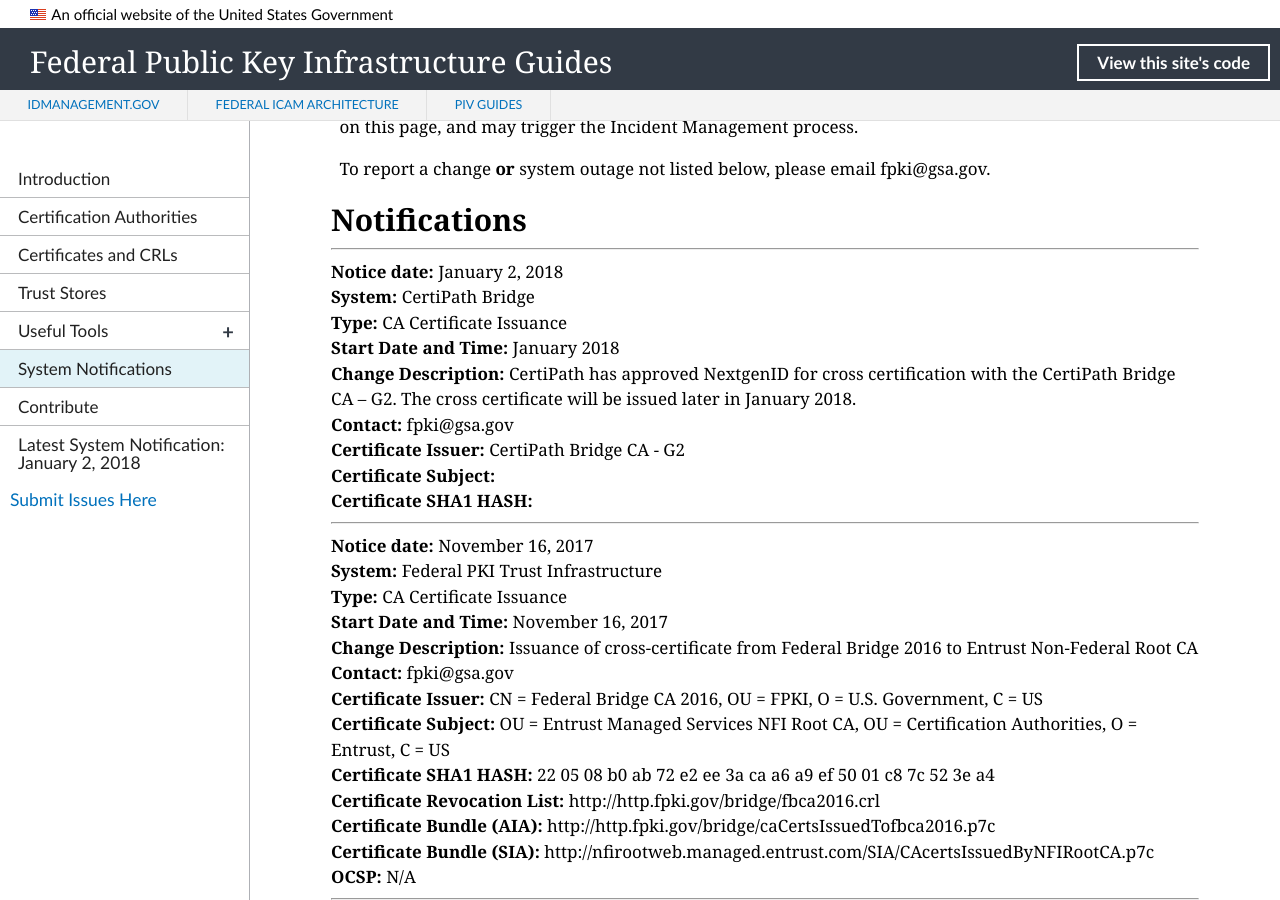
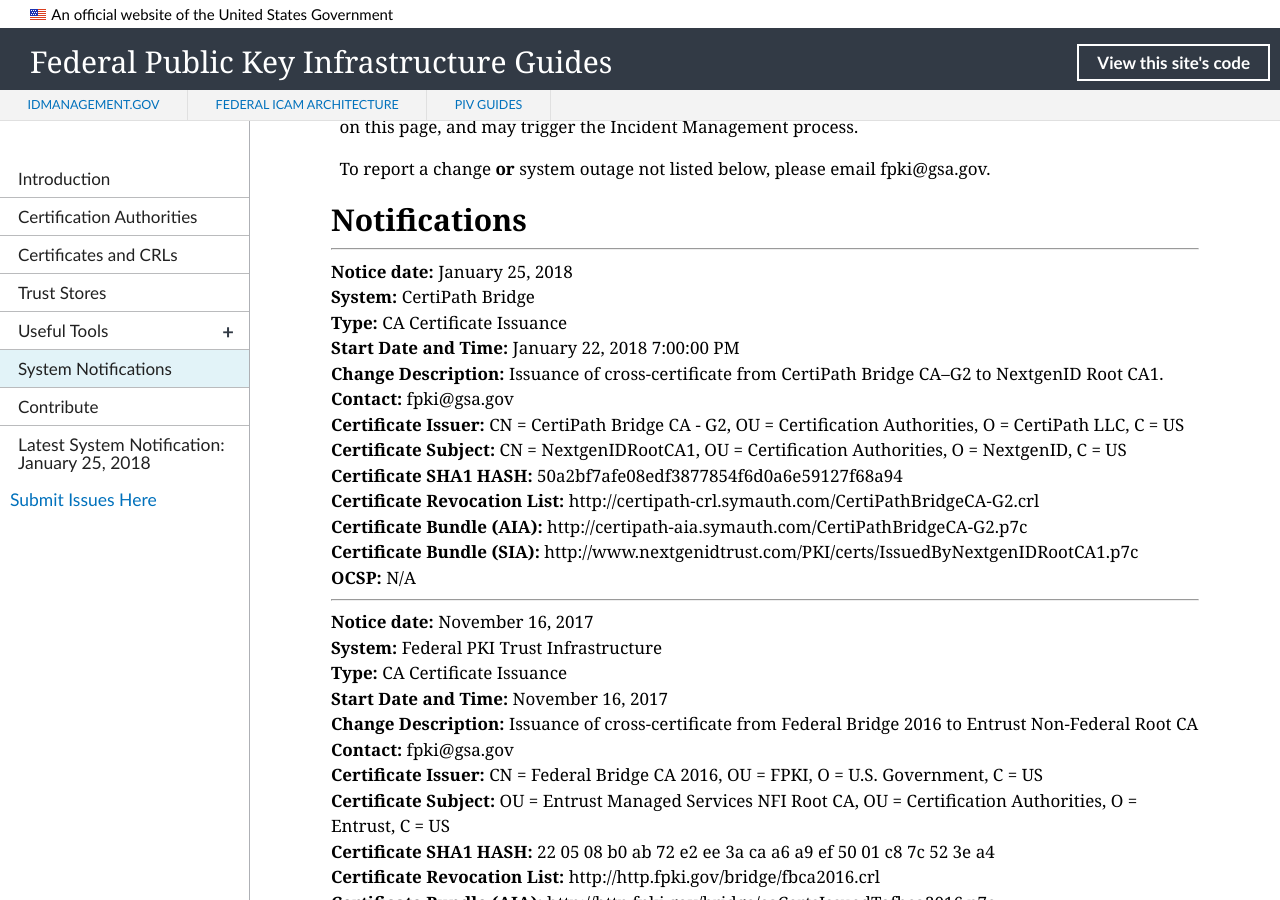
Before and after one commit to GSA/fpki-guides, a Jekyll site: the page built from pages/fpki_notifications.md, in a window 1280 px wide and 900 px high, scrolled down 637 px. Built offline with Jekyll 4.4.1, drawn with Linux system fonts in a browser that asks for light colours; nearby versions of some CDN libraries; library files that are not in the unit come from our copies.

Commit message:
Update notifications.yml (#173)
* Update notifications.yml

Updated the NextgenID cross certificate with issued certificate details.

* removing end date

```diff
--- a/_data/notifications.yml
+++ b/_data/notifications.yml
@@ -244,20 +244,19 @@
   sia_uri: http://nfirootweb.managed.entrust.com/SIA/CAcertsIssuedByNFIRootCA.p7c
   ocsp_uri: N/A
 
-- notice_date: January 2, 2018
+- notice_date: January 25, 2018
   change_type:  CA Certificate Issuance
-  start_datetime: January 2018
-  end_datetime:
+  start_datetime: January 22, 2018 7:00:00 PM
   system: CertiPath Bridge
-  change_description: CertiPath has approved NextgenID for cross certification with the CertiPath Bridge CA – G2. The cross certificate will be issued later in January 2018.
+  change_description: Issuance of cross-certificate from CertiPath Bridge CA–G2 to NextgenID Root CA1.
   contact: fpki@gsa.gov
-  ca_certificate_hash:
-  ca_certificate_issuer: CertiPath Bridge CA - G2
-  ca_certificate_subject:
-  cdp_uri:
-  aia_uri:
-  sia_uri:
-  ocsp_uri:
+  ca_certificate_hash: 50a2bf7afe08edf3877854f6d0a6e59127f68a94
+  ca_certificate_issuer: CN = CertiPath Bridge CA - G2, OU = Certification Authorities, O = CertiPath LLC, C = US
+  ca_certificate_subject: CN = NextgenIDRootCA1, OU = Certification Authorities, O = NextgenID, C = US
+  cdp_uri: http://certipath-crl.symauth.com/CertiPathBridgeCA-G2.crl
+  aia_uri: http://certipath-aia.symauth.com/CertiPathBridgeCA-G2.p7c
+  sia_uri: http://www.nextgenidtrust.com/PKI/certs/IssuedByNextgenIDRootCA1.p7c
+  ocsp_uri: N/A
 
 #- notice_date:
 #  change_type: CA Certificate Issuance
```
